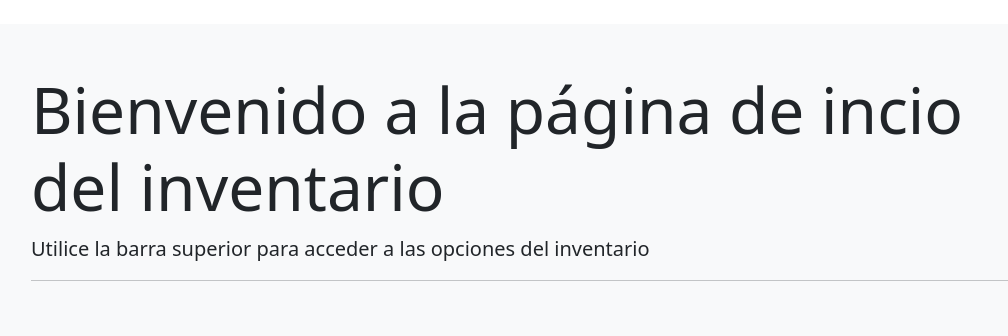
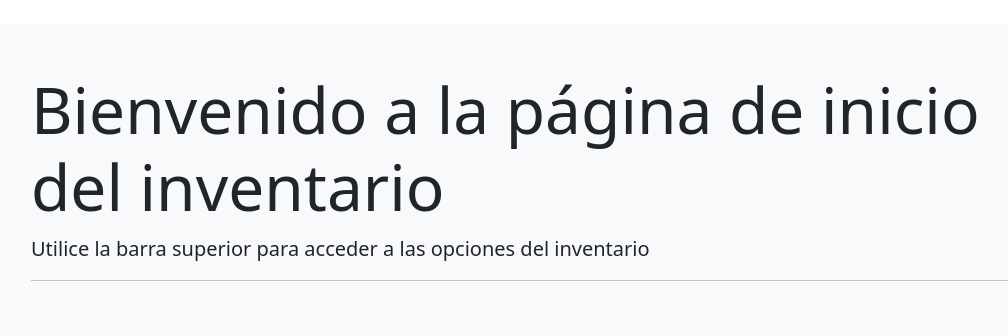
Before and after one commit to cdBeto/inventario, a Django app: page / in a window 1280 px wide. Shown: the part 56-392 px from the top of the page, without its empty margins (111-1119 px from the left). Run offline with Django 3.2, Linux system fonts and the light colour scheme.

Commit message:
Se cambiaron errores en la presentación de inicio.html

```diff
--- a/proyecto/templates/articulos/form.html
+++ b/proyecto/templates/articulos/form.html
@@ -1,5 +1,5 @@
 <form enctype="multipart/form-data" method="post">
-  {% csrf_token %} <!--llave que le dice a jgango que le pertenece el formulario -->
+  {% csrf_token %} <!--llave que le dice a dgango que le pertenece el formulario -->
   {% for campo in formulario %}
     <div class="mb-3">
       <label for="" class="form-label">{{ campo.label }}</label>
--- a/proyecto/templates/paginas/inicio.html
+++ b/proyecto/templates/paginas/inicio.html
@@ -6,7 +6,7 @@
 
 <div class="p-5 bg-light">
     <div class="container">
-        <h1 class="display-3">Bienvenido a la página de incio del inventario</h1>
+        <h1 class="display-3">Bienvenido a la página de inicio del inventario</h1>
         <p class="lead">Utilice la barra superior para acceder a las opciones del inventario</p>
         <hr class="my-2">
     </div>
```
